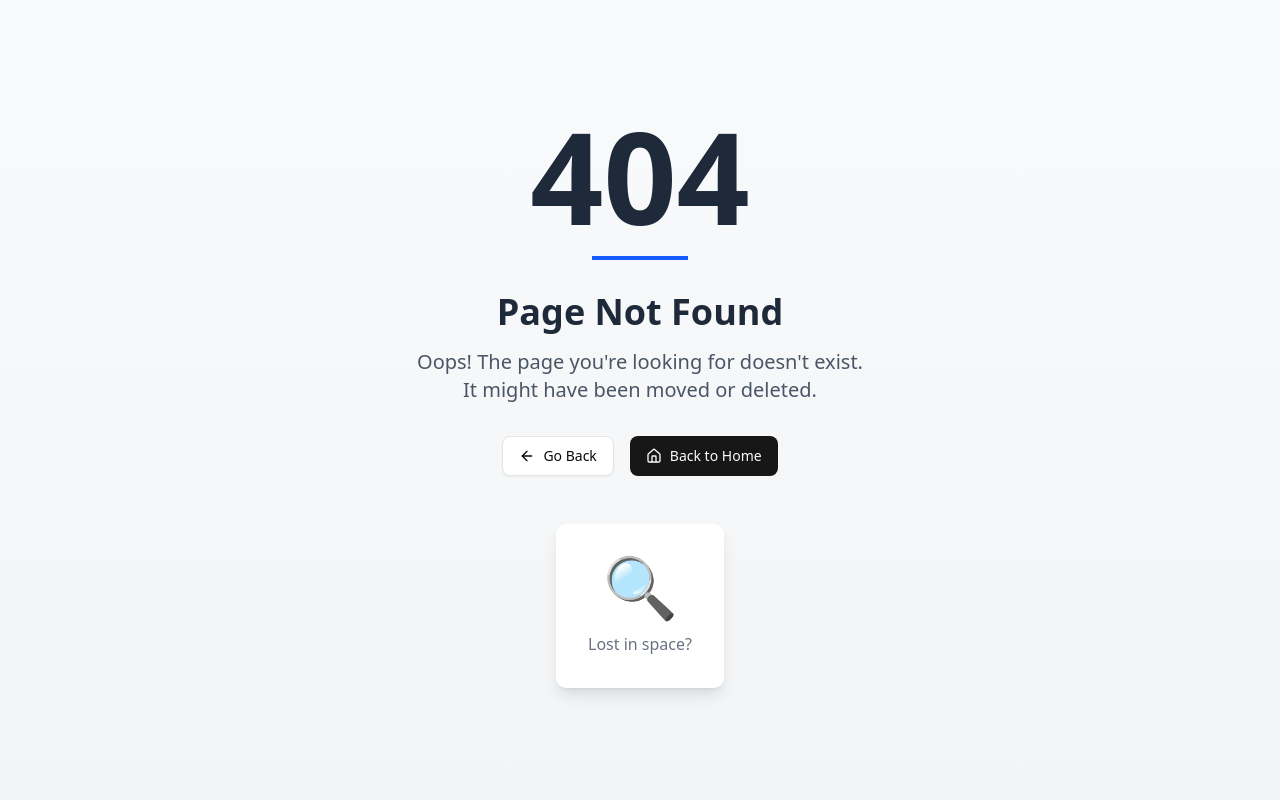
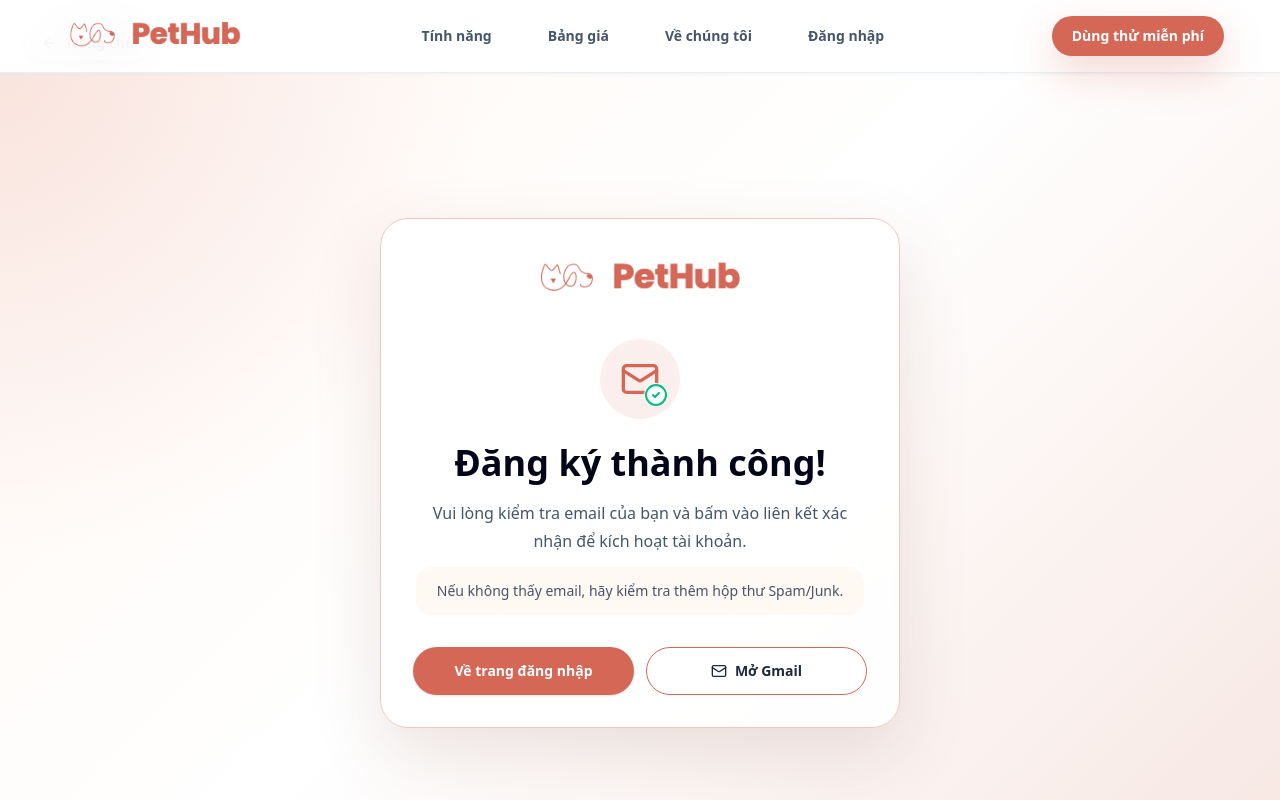
Before and after one commit to FPTU-EXE101/frontend, a React (Vite) app in the folder userInterface/: page /verify-email-notice in a window 1280 px wide. Before the commit this address had no page. Shown: the top 800 px of the page. Built offline with nearby package versions, Linux system fonts and the light colour scheme.

Commit message:
add anouce confirm email in mail page

```diff
--- a/userInterface/src/components/signup-form.tsx
+++ b/userInterface/src/components/signup-form.tsx
@@ -75,7 +75,7 @@
       try {
         setLoading(true);
         await authApi.registerUser(payload);
-        navigate("/auth/login");
+        navigate("/verify-email-notice");
       } catch (err) {
         console.error(err);
         setSubmitError(getBackendErrorMessage(err));
--- /dev/null
+++ b/userInterface/src/pages/Auth/verifyEmailNotice.tsx
@@ -0,0 +1,71 @@
+import { ArrowLeft, CheckCircle2, Mail } from "lucide-react";
+import { Link } from "react-router-dom";
+
+export default function VerifyEmailNotice() {
+  return (
+    <div className="relative flex min-h-screen items-center justify-center overflow-hidden bg-[#fff8f3] px-4 py-10">
+      <div className="absolute inset-0 bg-[radial-gradient(circle_at_top_left,rgba(213,103,86,0.14),transparent_32%),linear-gradient(135deg,#fff8f3_0%,#ffffff_48%,#f7e7e2_100%)]" />
+
+      <Link
+        to="/"
+        className="fixed left-4 top-4 z-20 inline-flex items-center gap-2 rounded-full border border-[#D56756]/20 bg-white/80 px-4 py-2 text-sm font-semibold text-slate-700 shadow-sm backdrop-blur-md transition hover:-translate-y-0.5 hover:bg-white sm:left-6 sm:top-6"
+      >
+        <ArrowLeft className="h-4 w-4" />
+        Trang chủ
+      </Link>
+
+      <main className="relative z-10 w-full max-w-[520px]">
+        <div className="rounded-[28px] border border-[#f0c7bd] bg-white/90 p-6 text-center shadow-[0_24px_70px_rgba(112,63,48,0.14)] backdrop-blur sm:p-8">
+          <img
+            src="/logoPethub.png"
+            alt="PetHub"
+            className="mx-auto h-12 w-auto object-contain sm:h-14"
+            fetchPriority="high"
+            decoding="async"
+          />
+
+          <div className="mx-auto mt-8 flex h-20 w-20 items-center justify-center rounded-full bg-[#D56756]/10 text-[#D56756]">
+            <div className="relative">
+              <Mail className="h-10 w-10" aria-hidden="true" />
+              <CheckCircle2
+                className="absolute -bottom-2 -right-2 h-6 w-6 rounded-full bg-white text-emerald-500"
+                aria-hidden="true"
+              />
+            </div>
+          </div>
+
+          <h1 className="mt-6 text-3xl font-extrabold text-slate-950 sm:text-4xl">
+            Đăng ký thành công!
+          </h1>
+
+          <p className="mx-auto mt-4 max-w-md text-sm leading-7 text-slate-600 sm:text-base">
+            Vui lòng kiểm tra email của bạn và bấm vào liên kết xác nhận để
+            kích hoạt tài khoản.
+          </p>
+
+          <p className="mx-auto mt-3 max-w-md rounded-2xl bg-[#fff8f3] px-4 py-3 text-sm leading-6 text-slate-600">
+            Nếu không thấy email, hãy kiểm tra thêm hộp thư Spam/Junk.
+          </p>
+
+          <div className="mt-8 grid gap-3 sm:grid-cols-2">
+            <Link
+              to="/auth/login"
+              className="inline-flex h-12 items-center justify-center rounded-full bg-[#D56756] px-5 text-sm font-semibold text-white shadow-sm transition hover:bg-[#b34c47]"
+            >
+              Về trang đăng nhập
+            </Link>
+            <a
+              href="https://mail.google.com"
+              target="_blank"
+              rel="noreferrer"
+              className="inline-flex h-12 items-center justify-center gap-2 rounded-full border border-[#D56756] bg-white px-5 text-sm font-semibold text-slate-800 transition hover:bg-[#f7e7e2]"
+            >
+              <Mail className="h-4 w-4" aria-hidden="true" />
+              Mở Gmail
+            </a>
+          </div>
+        </div>
+      </main>
+    </div>
+  );
+}
--- a/userInterface/src/router/app-routers.tsx
+++ b/userInterface/src/router/app-routers.tsx
@@ -10,6 +10,9 @@
 const LoginPage = lazy(() => import("@/pages/Auth/loginPage"));
 const SignupPage = lazy(() => import("@/pages/Auth/signUpPage"));
 const ConfirmEmailPage = lazy(() => import("@/pages/Auth/confirmEmailPage"));
+const VerifyEmailNotice = lazy(
+  () => import("@/pages/Auth/verifyEmailNotice"),
+);
 const PricingPage = lazy(() => import("@/pages/pricing"));
 const UserInfoLayout = lazy(
   () => import("@/pages/User/userInfoLayout/userInfoLayout"),
@@ -126,6 +129,7 @@
           <Route path="features" element={<Features />} />
           <Route path="demo" element={<DemoPage />} />
           <Route path="confirm-email" element={<ConfirmEmailPage />} />
+          <Route path="verify-email-notice" element={<VerifyEmailNotice />} />
           <Route path="pet-card/:petId" element={<DigitalPetCard />} />
           <Route path="user" element={<UserInfoLayout />}>
             <Route path="home" element={<UserHomePage />} />
```
